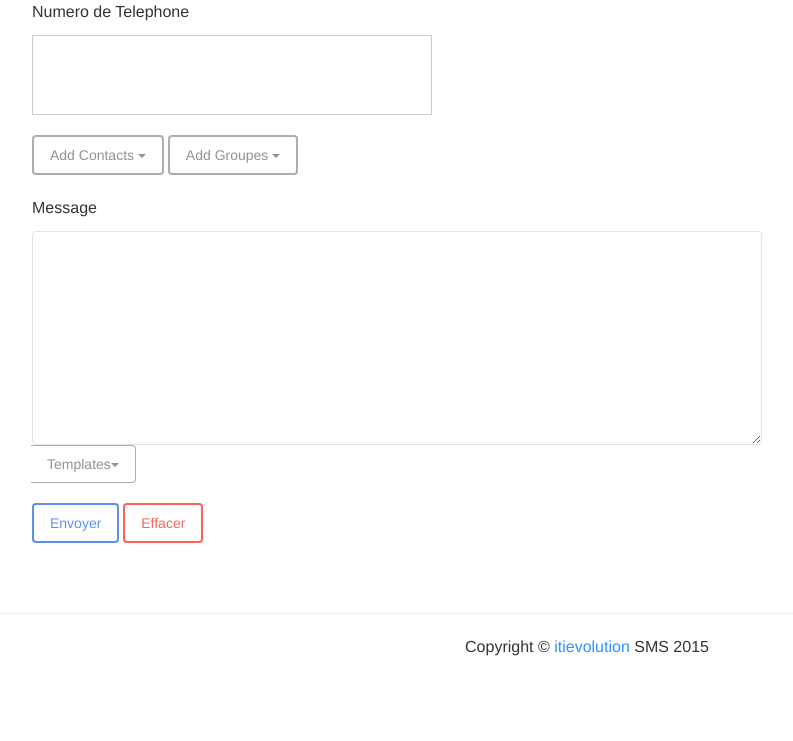
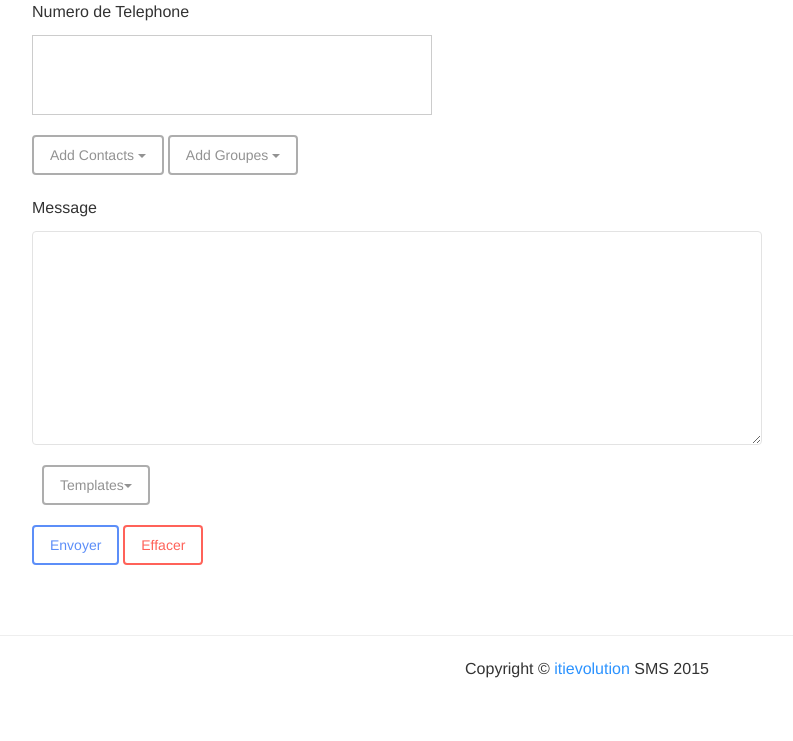
Before and after one commit to ErickMwazonga/iti-sms, a Django app: page /send-sms/ in a window 1280 px wide. Shown: the part 153-894 px from the top of the page, without its empty margins (53-846 px from the left). Before the commit the page ends 809 px from the top, so only its background shows below. Run offline with Django 3.2, Linux system fonts and the light colour scheme; a user stored in the database is signed in; data comes from the database, SQL or seed files in the repository; both versions use the stored data as it was after the commit; some libraries are stand-ins or nearby versions; some web fonts are replaced.

Commit message:
styleing template button

```diff
--- a/send_sms/templates/sendsms.html
+++ b/send_sms/templates/sendsms.html
@@ -21,8 +21,8 @@
                     </select><br /><br/>
                 <p>{{ form.message.label }}</p>
                 <textarea type="text" class="form-control" id="id_message" name="message" rows="10"></textarea>
-                <div class="input-group-btn">
-                    <button class="btn btn-default dropdown-toggle" id="dropdownMenu2" data-toggle="dropdown" aria-expanded="true">Templates<span class="caret"></span></button>
+                <br />
+                <button style="margin-left: 10px; "class="btn btn-default dropdown-toggle" id="dropdownMenu2" data-toggle="dropdown" aria-expanded="true">Templates<span class="caret"></span></button>
                     <ul class="dropdown-menu" role="menu" aria-labelledby="dropdownMenu2">
                         <label>Templates</label>
                         {% for template in template_list %}
@@ -37,7 +37,6 @@
                         </li>
                     </ul>
                </div>
-            </div>
             <br>
             {% for d_obj in device_obj %}
                 {% if username == d_obj.user.username %}
```
Also changed, not shown: db.sqlite3.
